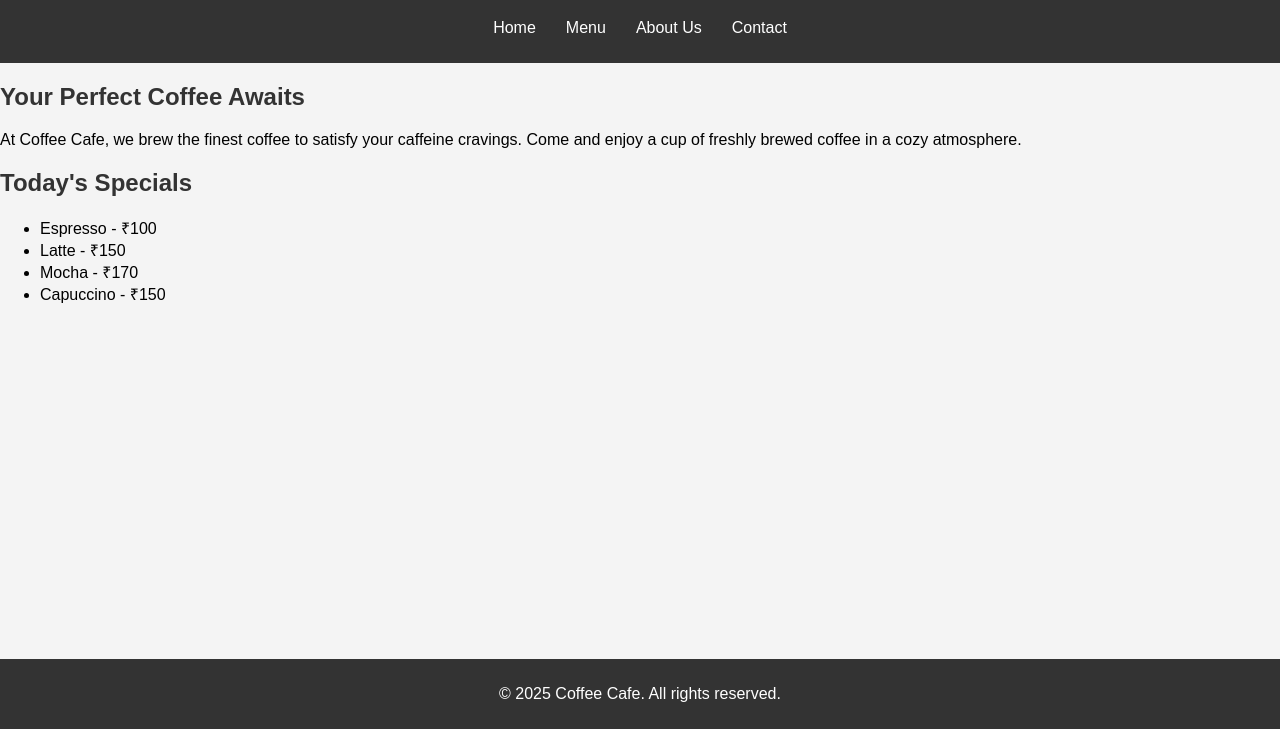
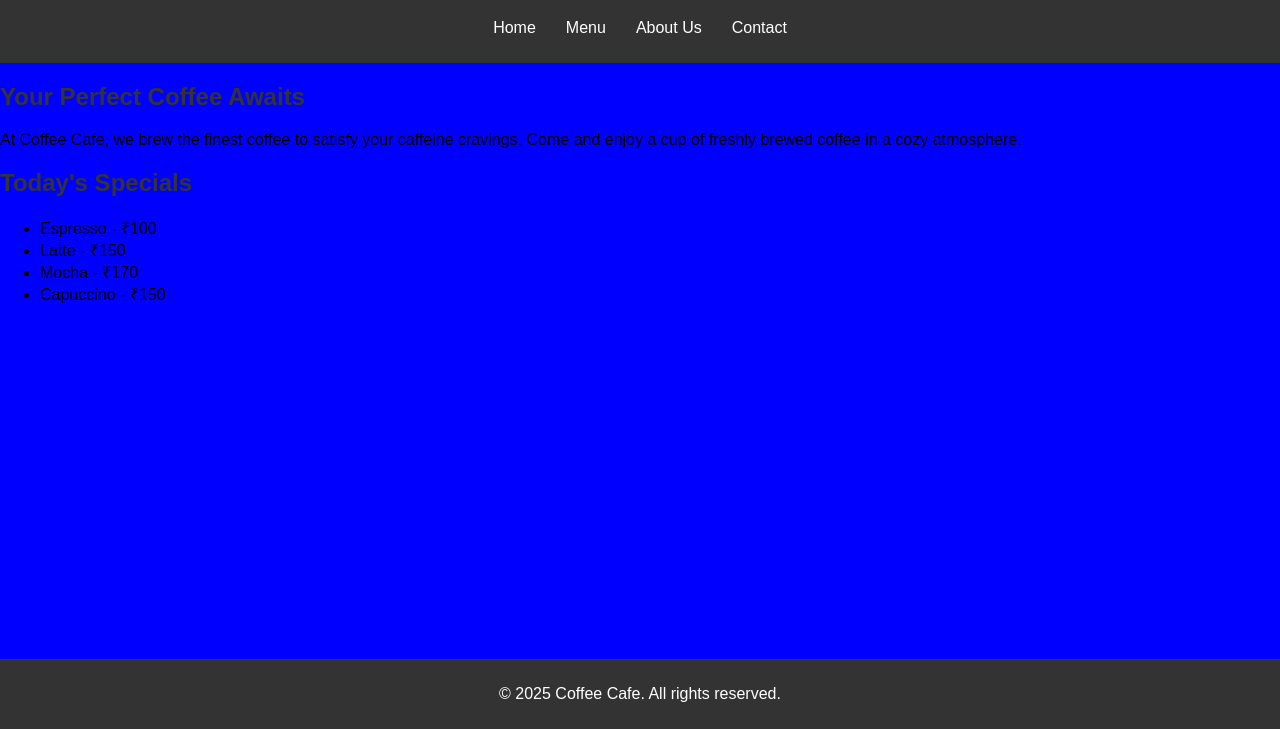
Before and after one commit to 1109sawant/Project-01, a plain HTML site: page index.html in a window 1280 px wide. Shown: the part 71-800 px from the top of the page. Drawn offline with Linux system fonts and the light colour scheme.

Commit message:
Update style.css

```diff
--- a/style.css
+++ b/style.css
@@ -2,7 +2,7 @@ body {
     font-family: Arial, sans-serif;
     margin: 0;
     padding: 0;
-    background-color: #f4f4f4;
+    background-color: Blue;
 }
 
 header {
```
